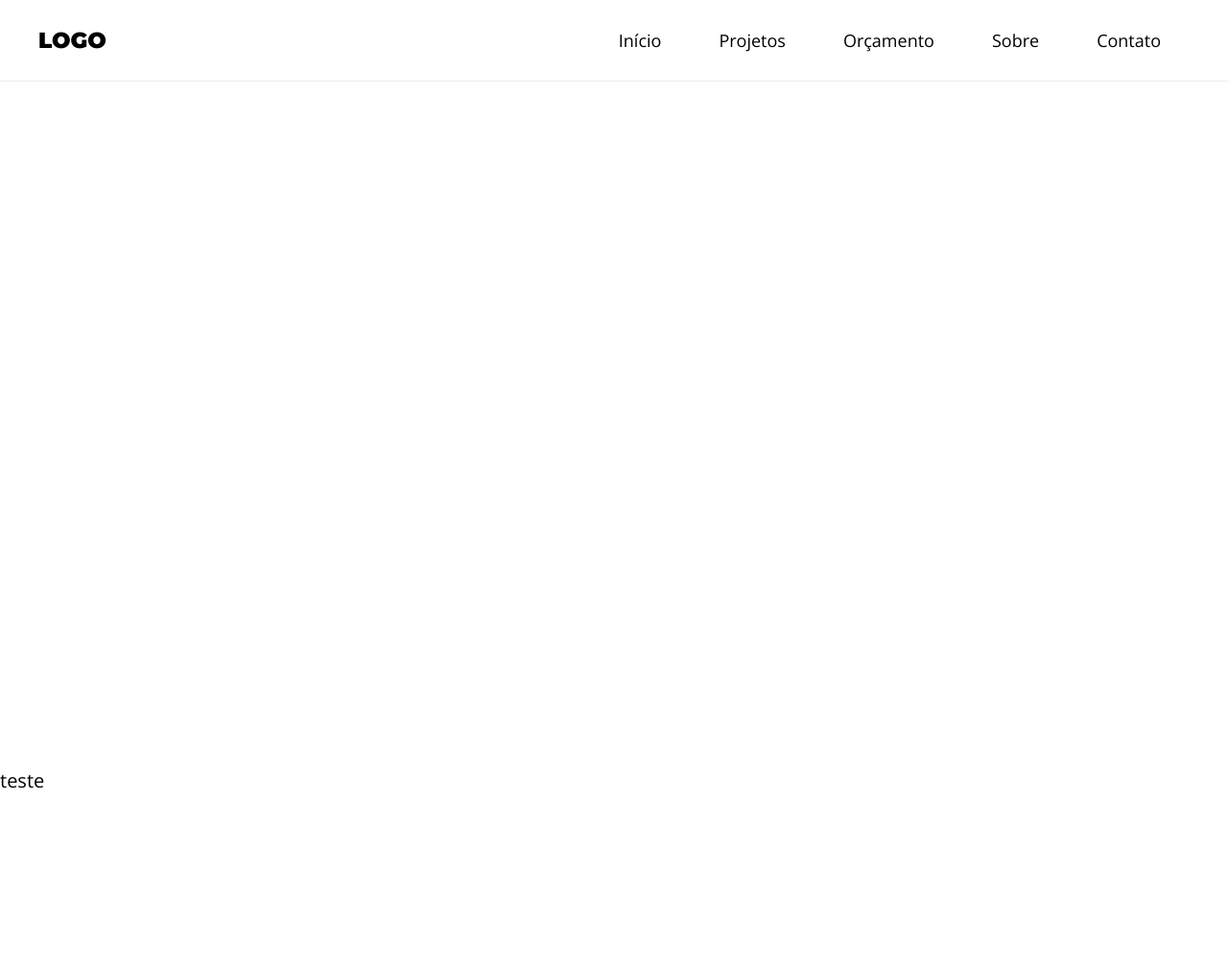
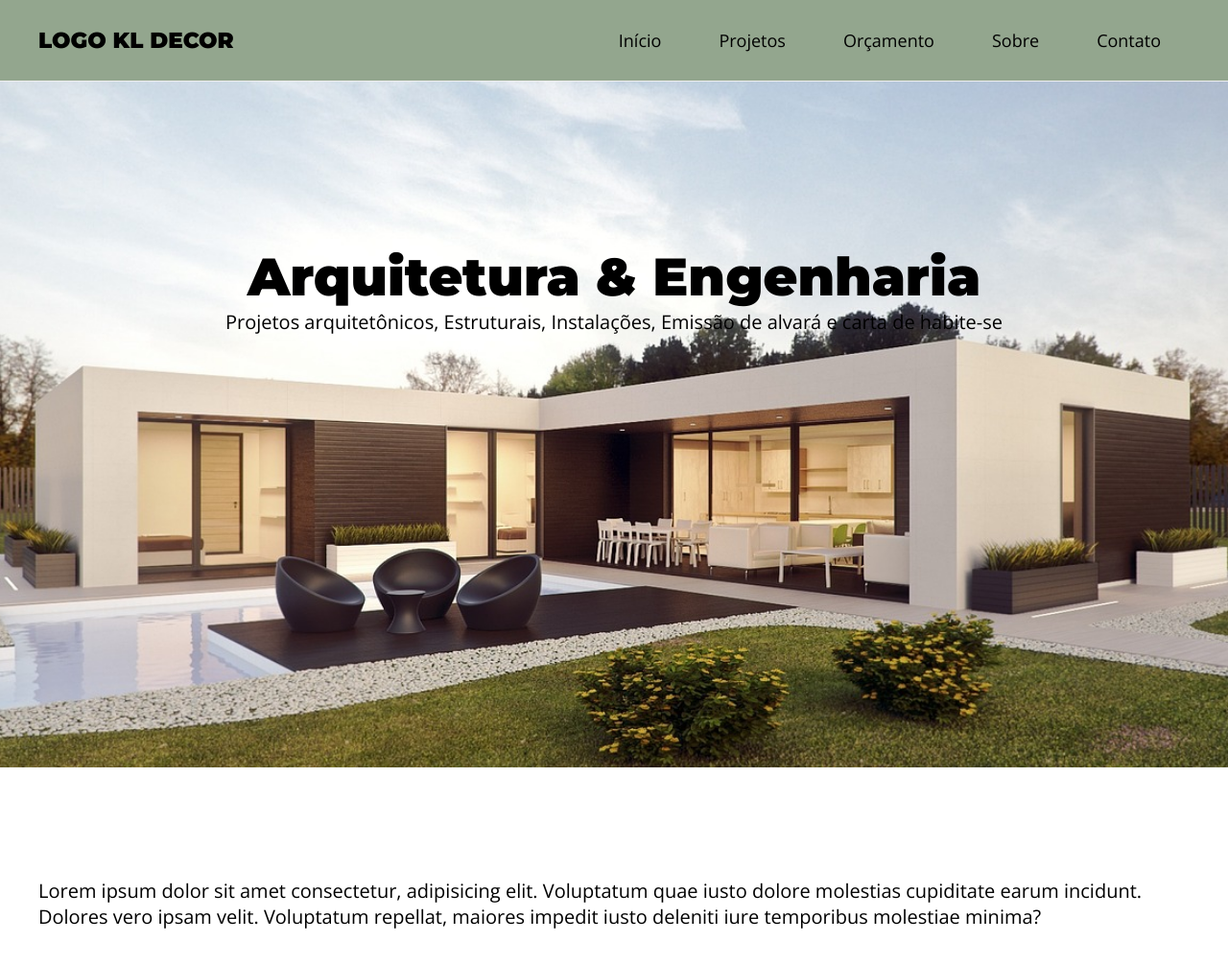
Before and after one commit to allanalmeida94/KLdecor, a plain HTML site: page index.html in a window 1280 px wide. Shown: the whole page at 96% size. Drawn offline with nearby package versions, Linux system fonts and the light colour scheme.

Commit message:
Página inicial criada

```diff
--- a/assets/css/styles.css
+++ b/assets/css/styles.css
@@ -9,12 +9,14 @@
 
 html {
     font-size: 62.5%;
+    scroll-behavior: smooth;
 }
 
 body {
     font-family: 'Open Sans', sans-serif;
     font-size: 2rem;
 }
+
 
 h1,
 h2,
@@ -52,11 +54,11 @@ h6 {
 }
 
 a {
-    text-decoration: none;
+   text-decoration: none;
 }
 
 .main-bg {
-    background-image: url(../img/background.svg);
+    background-image: url(../img/foto-home.jpg);
     background-size: cover;
     background-position: center center;
     color: white;
@@ -72,8 +74,9 @@ a {
     min-height: 100vh;
 }
 
+
 .menu {
-    background: white;
+    background: rgb(147, 166, 142);
     position: fixed;
     color: black;
     top: 0;
@@ -81,6 +84,7 @@ a {
     right: 0;
     width: 100%;
     border-bottom: 1px solid #EEE;
+    z-index: 1;
 }
 
 .menu-content {
@@ -89,6 +93,10 @@ a {
     align-items: center;
     padding-top: 0;
     padding-bottom: 0;
+}
+
+.space {
+    height: 85px;
 }
 
 .menu h1 {
@@ -128,3 +136,12 @@ a {
     left: 25%;
     width: 50%;
 }
+
+.inicio h2, .inicio p {
+    color: black;
+    text-align: center;
+}
+
+.inicio h2 {
+    margin-top: 14rem;
+}
--- a/index.html
+++ b/index.html
@@ -17,12 +17,12 @@
 <body>
     <aside class="menu">
         <div class="main-content menu-content">
-            <h1><a href="#">Logo</a></h1>
+            <h1><a href="#">Logo KL DECOR</a></h1>
 
             <nav>
                 <ul>
-                    <li><a href="#">Início</a></li>
-                    <li><a href="#">Projetos</a></li>
+                    <li><a href="#inicio">Início</a></li>
+                    <li><a href="#projetos">Projetos</a></li>
                     <li><a href="#">Orçamento</a></li>
                     <li><a href="#">Sobre</a></li>
                     <li><a href="#">Contato</a></li>
@@ -31,8 +31,22 @@
         </div>
     </aside>
 
-    <section class="screen-size">teste</section>
-    <section class="screen-size">teste</section>
+
+    <section id="inicio" class="screen-size main-bg">
+        <div class="space"></div>
+        <div class="main-content inicio">
+            <h2>Arquitetura & Engenharia</h2>
+            <p>Projetos arquitetônicos, Estruturais, Instalações, Emissão de alvará e carta de habite-se </p>
+        </div>
+    </section>
+    <section id="projetos" class="screen-size">
+        <div class="space"></div>
+        <div class="main-content">
+            <p>Lorem ipsum dolor sit amet consectetur, adipisicing elit. Voluptatum quae iusto dolore
+                molestias cupiditate earum incidunt. Dolores vero ipsam velit. Voluptatum repellat,
+                maiores impedit iusto deleniti iure temporibus molestiae minima?</p>
+        </div>
+    </section>
 </body>
 
 </html>
```
Also changed, not shown: assets/img/back.svg (deleted), assets/img/fachada.svg (deleted), assets/img/foto-home.jpg (added), assets/img/projet.svg (deleted).
